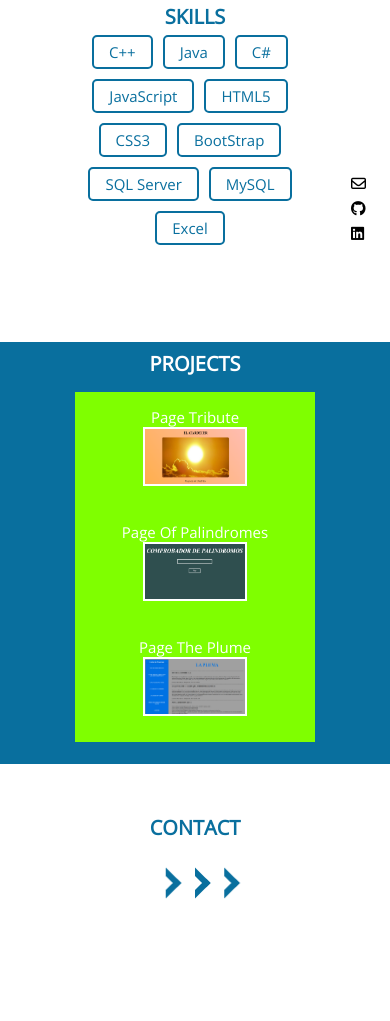
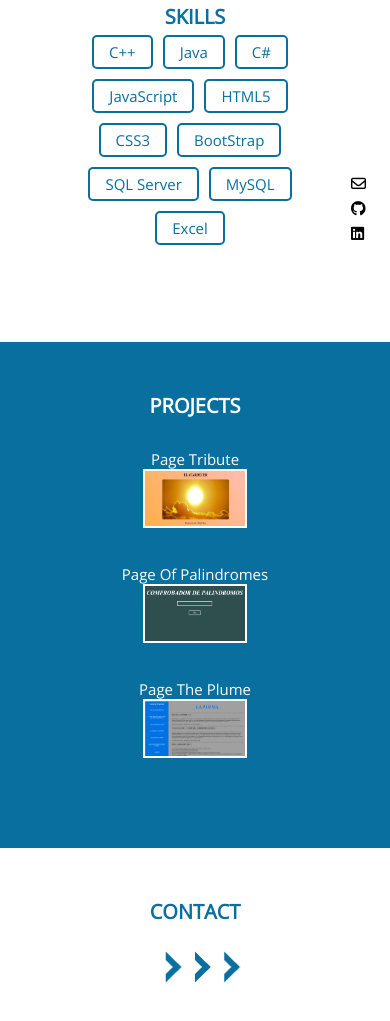
Before and after one commit to ArturoGm96/Portafolio, a plain HTML site: page index.html in a window 390 px wide. Shown: the part 562-1583 px from the top of the page. Before the commit the page ends 1537 px from the top, so only its background shows below. Drawn offline with nearby package versions, Linux system fonts and the light colour scheme; files whose address does not match are found by name.

Commit message:
Update estilos.css

```diff
--- a/estilos.css
+++ b/estilos.css
@@ -491,7 +491,7 @@ img{
 @media screen and (max-width: 480px) {
 
     #project{
-        height: 50vh;
+        height: 60vh;
     }
 
     .projectT{
@@ -506,7 +506,6 @@ img{
         flex-direction: column;
         align-items: center;
         justify-content: start;
-        background-color: chartreuse;
     }
 
     .pj a{
```
